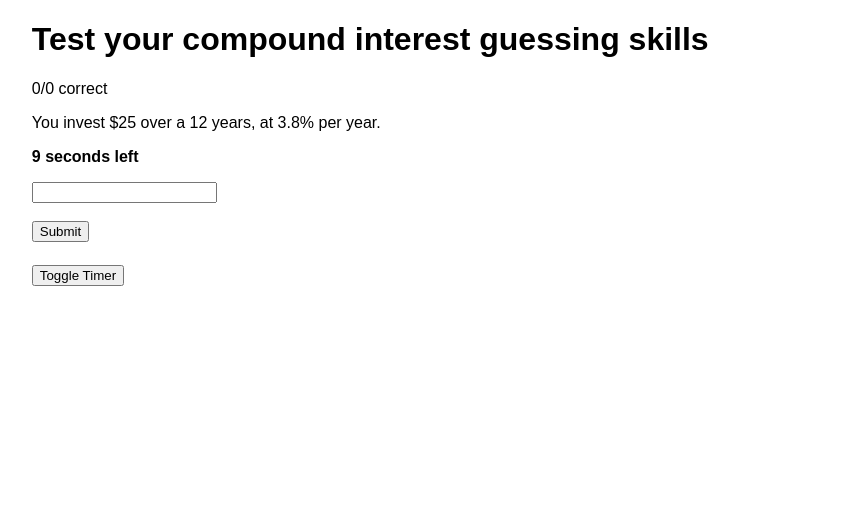
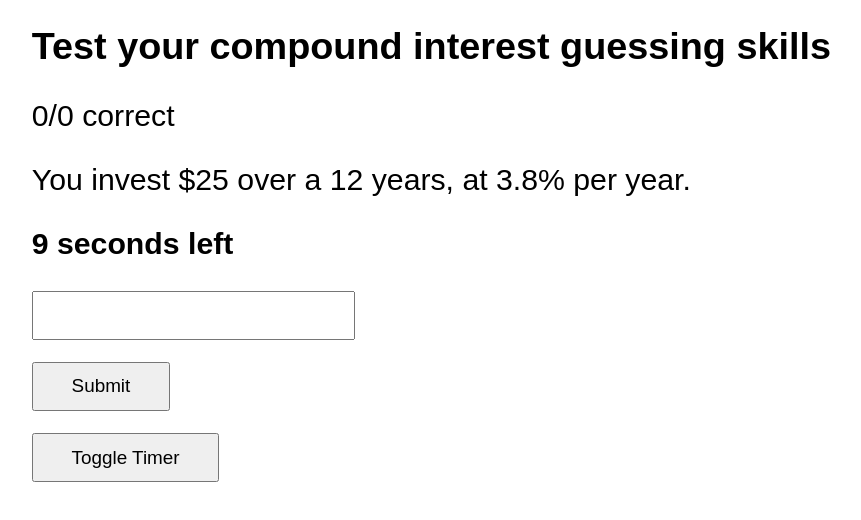
Before and after one commit to compound-interest/compound-interest.github.io, a plain HTML site: page index.html in a window 1280 px wide. Both pictures are taken after a click on the button "START". Shown: the whole page, without its empty margins (14-875 px from the left). Drawn offline with Linux system fonts and the light colour scheme.

Commit message:
first commit

```diff
--- a/index.html
+++ b/index.html
@@ -9,7 +9,8 @@
   <style>
   	body {
   		font-family: Arial;
-  	}
+  	 font-size: 0.5cm;
+    }
 
   	.dot {
   	  height: 0.5cm;
@@ -19,6 +20,21 @@
   	  display: inline-block;
   	  margin: 0.1cm;
   	}
+
+    parent-div {
+      font-size: 1cm;
+    }
+
+    .button {
+      padding: 0.3cm;
+      padding-left: 1cm;
+      padding-right: 1cm;
+      font-size: 0.5cm;
+    }
+
+    p {
+      font-size: 0.5cm;
+    }
   </style>
 
 
@@ -29,7 +45,7 @@
 			<h1>Test your compound interest guessing skills</h1>
 		<div id="start-div" style="display: block;">
 			<p>Every 15 seconds you'll get a new question. Guess the answer to the best of your ability, if it's in 10% of the correct answer it will be correct.</p>
-			<button onclick="start()" type="button">START</button>
+			<button class="button" onclick="start()" type="button">START</button>
 			<p>
 				Made by <a  target="_blank"  href="https://twitter.com/oliver_marsh1">Oliver Marsh</a> |
 				Suggested by Taimur on <a  target="_blank" href="https://notoverthinking.com/">Not Over Thinking It</a>.
@@ -37,15 +53,15 @@
 		</div>
 
 		<div id="parent-div" style="display: none;">
-			<p id="correctTally">0/0 correct</p>
-			<p id="question"></p>
-			<p id="secondElapsed" style="font-weight: bold;">15 seconds left</p>
+			<p id="correctTally" style="font-size: 0.8cm">0/0 correct</p>
+			<p id="question" style="font-size: 0.8cm"></p>
+			<p id="secondElapsed" style="font-weight: bold; font-size: 0.8cm;">15 seconds left</p>
 			<form action="#" onsubmit="submitAnswer(); return false;">
-			  <input type="number" id="answer" step="0.01" name="answer"><br><br>
-			  <input type="submit" value="Submit">
+			  <input class="button" type="number" id="answer" step="0.01" name="answer"><br><br>
+			  <input class="button" type="submit" value="Submit">
 			</form>
 			<div style="padding-top: 0.6cm;" id="circleDiv"></div>
-			<button onclick="pasuePlayTimer()" type="button">Toggle Timer</button>
+			<button class="button" onclick="pasuePlayTimer()" type="button">Toggle Timer</button>
 		</div>
 
 	</div>
```
